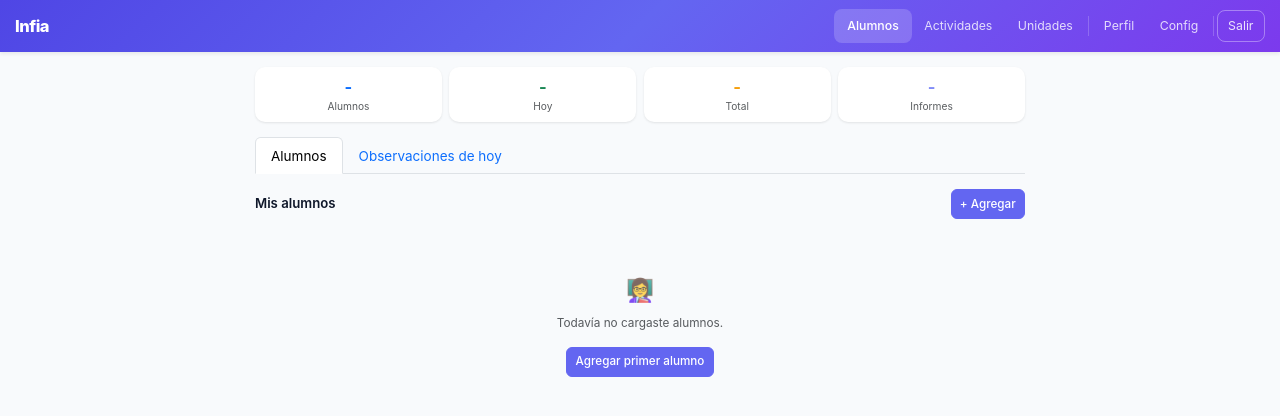
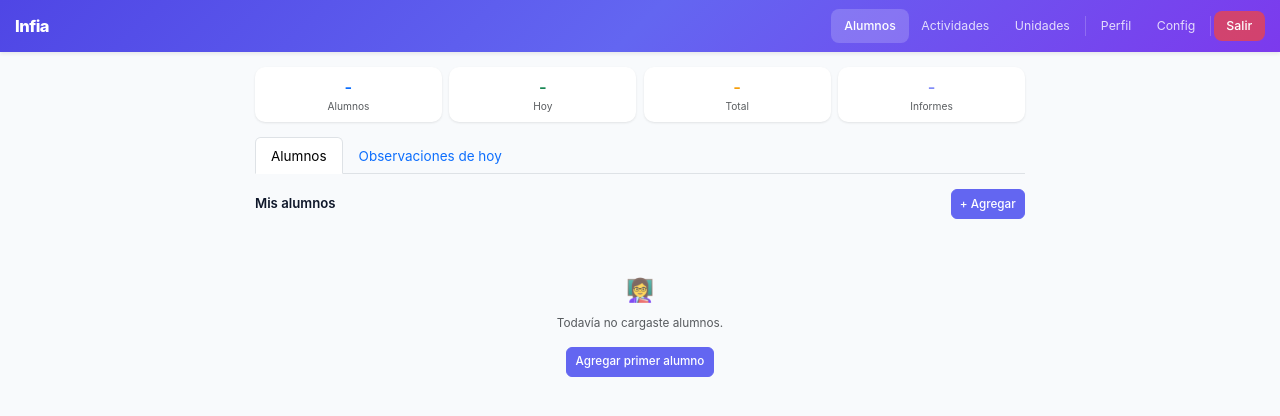
Before and after one commit to chiarakordek/Asistente_Infia, a Flask app: page /dashboard in a window 1280 px wide. Shown: the top 416 px of the page. Run offline with Flask 3, Linux system fonts and the light colour scheme; the visitor is signed in with stand-in values (Sample User, id 1); data that the repository does not hold is empty; some libraries are stand-ins or nearby versions.

Commit message:
fix: sin negrita en toda la app, salir en rojo, placeholder areas

```diff
--- a/static/css/styles.css
+++ b/static/css/styles.css
@@ -99,23 +99,22 @@ body {
 }
 
 .nav-link-logout {
-  color: rgba(255,255,255,0.85);
+  color: #fff;
   text-decoration: none;
   font-size: 0.82rem;
-  font-weight: 400;
-  padding: 0.4rem 0.7rem;
+  font-weight: 500;
+  padding: 0.4rem 0.85rem;
   border-radius: 8px;
-  border: 1px solid rgba(255,255,255,0.35);
+  border: none;
+  background: rgba(239,68,68,0.75);
   transition: all var(--transition);
   white-space: nowrap;
-  background: transparent;
   cursor: pointer;
 }
 
 .nav-link-logout:hover {
+  background: #ef4444;
   color: #fff;
-  background: rgba(255,255,255,0.15);
-  border-color: rgba(255,255,255,0.5);
 }
 
 /* ─── Cards ──────────────────────────────── */
@@ -658,8 +657,9 @@ hr { margin: 1rem 0; opacity: 0.4; }
   .nav-divider { display: none; }
 
   .nav-link-logout {
-    font-size: 0.7rem;
-    padding: 0.35rem 0.55rem;
+    font-size: 0.72rem;
+    padding: 0.35rem 0.65rem;
+    background: rgba(239,68,68,0.8);
   }
 
   .alumno-item { padding: 0.5rem 0.6rem; margin-bottom: 0.35rem; }
--- a/templates/actividades.html
+++ b/templates/actividades.html
@@ -80,6 +80,7 @@
         </div>
         <div class="col-4">
           <select class="form-select form-select-sm act-area">
+            <option value="" selected disabled>Seleccionar área</option>
             ${areas.map(a => `<option value="${a}">${a}</option>`).join('')}
           </select>
         </div>
--- a/templates/dashboard.html
+++ b/templates/dashboard.html
@@ -29,10 +29,10 @@
   <div class="container-fluid px-3 py-3" style="max-width:800px">
     <!-- Stats -->
     <div class="row g-2 mb-3 stats-row">
-      <div class="col-3"><div class="card p-2"><div class="fs-5 fw-bold text-primary" id="statAlumnos">-</div><div class="small text-muted">Alumnos</div></div></div>
-      <div class="col-3"><div class="card p-2"><div class="fs-5 fw-bold text-success" id="statObsHoy">-</div><div class="small text-muted">Hoy</div></div></div>
-      <div class="col-3"><div class="card p-2"><div class="fs-5 fw-bold" style="color:var(--accent)" id="statTotalObs">-</div><div class="small text-muted">Total</div></div></div>
-      <div class="col-3"><div class="card p-2"><div class="fs-5 fw-bold" style="color:var(--primary-light)" id="statInformes">-</div><div class="small text-muted">Informes</div></div></div>
+      <div class="col-3"><div class="card p-2"><div class="fs-5 text-primary" id="statAlumnos">-</div><div class="small text-muted">Alumnos</div></div></div>
+      <div class="col-3"><div class="card p-2"><div class="fs-5 text-success" id="statObsHoy">-</div><div class="small text-muted">Hoy</div></div></div>
+      <div class="col-3"><div class="card p-2"><div class="fs-5" style="color:var(--accent)" id="statTotalObs">-</div><div class="small text-muted">Total</div></div></div>
+      <div class="col-3"><div class="card p-2"><div class="fs-5" style="color:var(--primary-light)" id="statInformes">-</div><div class="small text-muted">Informes</div></div></div>
     </div>
 
     <!-- Tabs: Alumnos / Observaciones de hoy -->
--- a/templates/login.html
+++ b/templates/login.html
@@ -36,7 +36,7 @@
             </div>
             <hr>
             <p class="text-center small mb-0">
-              ¿No tenés cuenta? <a href="/registro" class="fw-semibold">Crear cuenta</a>
+              ¿No tenés cuenta? <a href="/registro" class="fw-normal">Crear cuenta</a>
             </p>
           </div>
         </div>
--- a/templates/registro.html
+++ b/templates/registro.html
@@ -62,7 +62,7 @@
             </form>
             <hr>
             <p class="text-center small mb-0">
-              ¿Ya tenés cuenta? <a href="/login" class="fw-semibold">Iniciar sesión</a>
+              ¿Ya tenés cuenta? <a href="/login" class="fw-normal">Iniciar sesión</a>
             </p>
           </div>
         </div>
--- a/templates/unidades.html
+++ b/templates/unidades.html
@@ -78,7 +78,7 @@
           <div class="card mb-2 p-3">
             <div class="d-flex justify-content-between align-items-start">
               <div>
-                <h6 class="fw-bold mb-1">${u.titulo}</h6>
+                <h6 class="mb-1">${u.titulo}</h6>
                 <p class="small text-muted mb-0">${(u.contenido||'').substring(0,150)}${(u.contenido||'').length>150?'...':''}</p>
                 <small class="text-muted">${u.fecha_creacion?u.fecha_creacion.split(' ')[0]:''}</small>
               </div>
```
